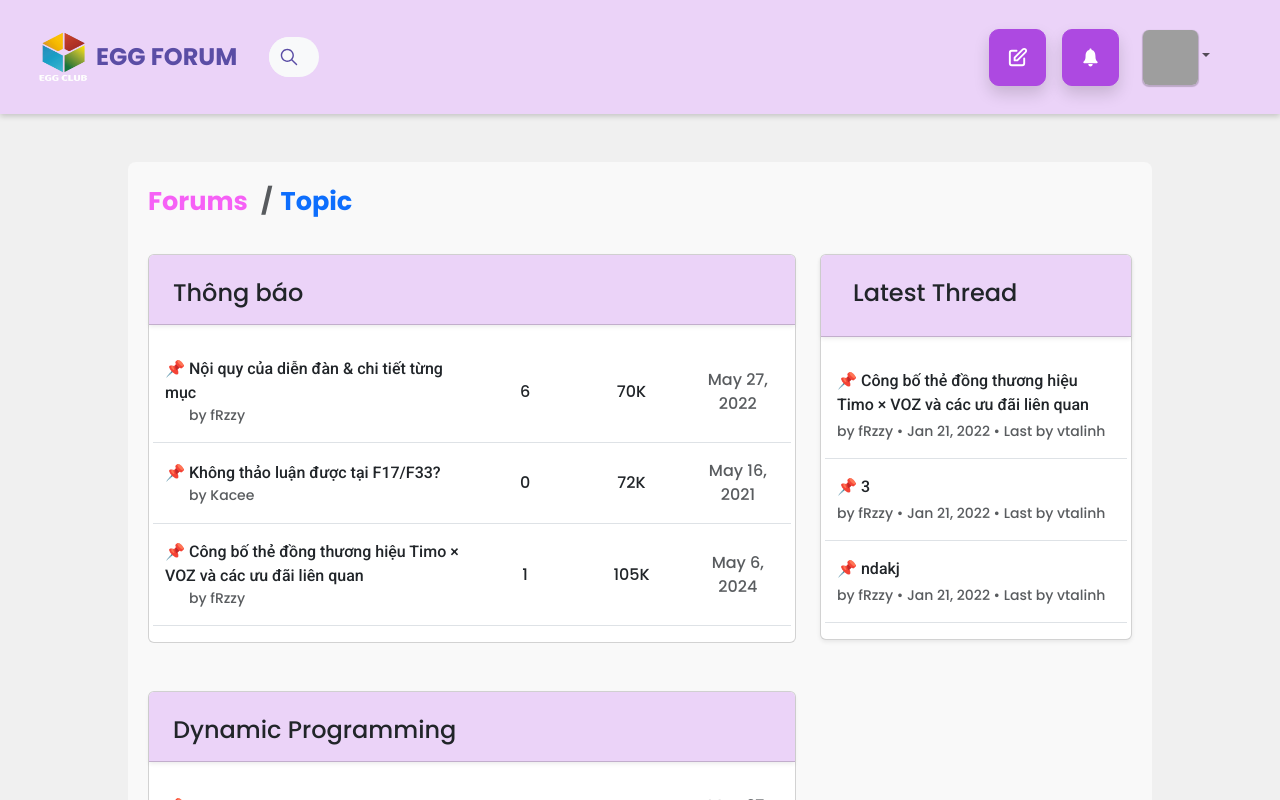
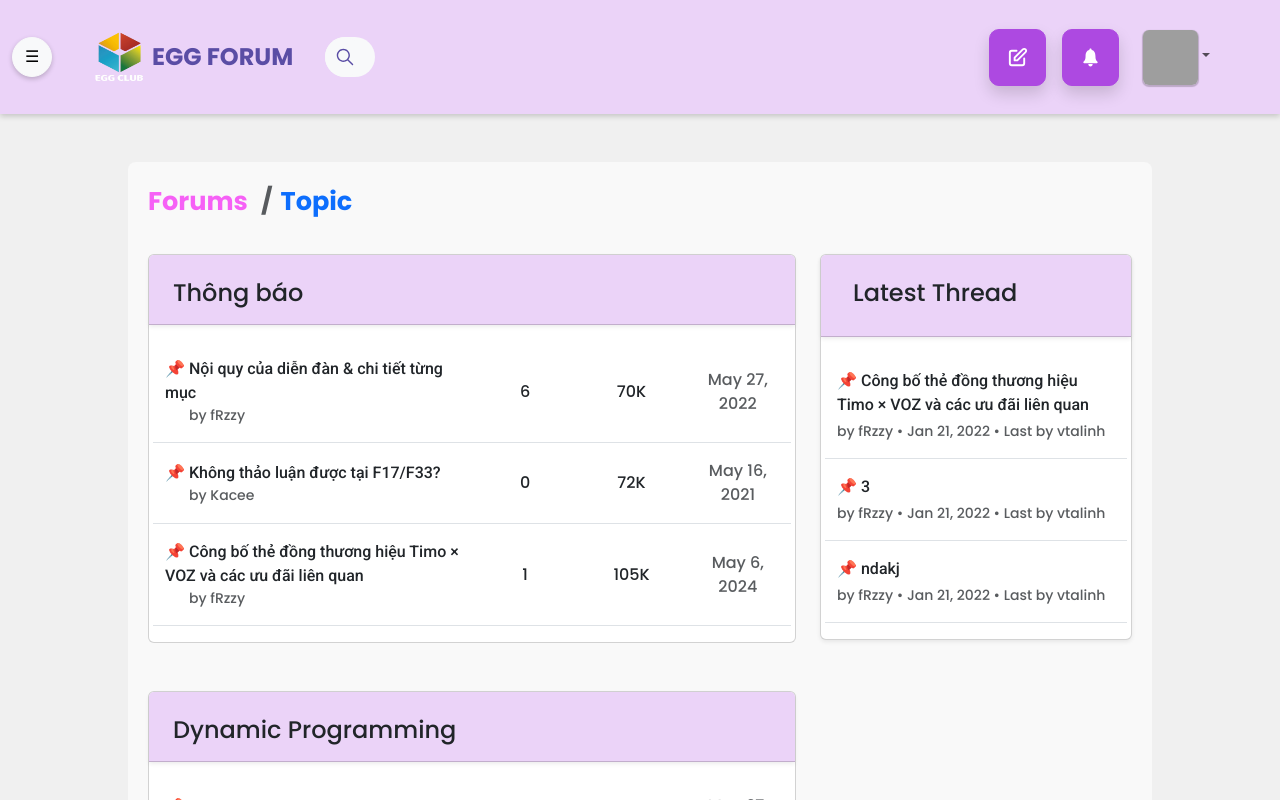
Before and after one commit to pandelevanhochust/EGG-TEAMWORK, a React (Create React App) app: page / in a window 1280 px wide. Shown: the top 800 px of the page. Built offline with nearby package versions, Linux system fonts and the light colour scheme; grey boxes are pictures that could not be loaded; a web font is replaced by a local one.

Commit message:
nav-bar side

```diff
--- a/src/layout/Header.js
+++ b/src/layout/Header.js
@@ -1,19 +1,31 @@
 import React, { useState } from 'react';
-import { Button, Card, Container, FormControl, Image, ListGroup, Nav, Navbar, NavDropdown } from 'react-bootstrap';
-import { HiOutlinePencilAlt } from "react-icons/hi";
-import { IoIosNotifications, IoIosSearch } from "react-icons/io";
+import {
+  Button,
+  Card,
+  Container,
+  FormControl,
+  Image,
+  ListGroup,
+  Nav,
+  Navbar,
+  NavDropdown,
+  Offcanvas,
+} from 'react-bootstrap';
+import { HiOutlinePencilAlt } from 'react-icons/hi';
+import { IoIosNotifications, IoIosSearch } from 'react-icons/io';
 import { Link, useNavigate } from 'react-router-dom';
 import Logo from '../assets/Logo1.png';
 import AvatarImg from '../assets/avatar.png';
 import './Header.css';
 
-const Header = () => {
+const HeaderWithSideNav = () => {
   const [userState, setUserState] = useState(true);
   const [Search_key, setSearch_key] = useState('');
   const [Notification, setNotification] = useState(false);
   const [searchExpanded, setSearchExpanded] = useState(false);
+  const [showSideNav, setShowSideNav] = useState(false);
 
-  const notifications = ["Notification 1", "Notification 2", "Notification 3"];
+  const notifications = ['Notification 1', 'Notification 2', 'Notification 3'];
 
   const navigate = useNavigate();
 
@@ -25,25 +37,39 @@ const Header = () => {
 
   const Logout = () => {
     setUserState(false);
-    navigate("/");
+    navigate('/');
   };
 
   return (
+    <>
+      {/* Navbar Ngang */}
       <header>
         <Navbar className="navbar_header" sticky="top" expand="lg" style={{ width: '100%' }}>
           <Container fluid className="py-2 d-flex align-items-center justify-content-between">
+            {/* Nút mở SideNav */}
+            <Button
+              variant="light"
+              onClick={() => setShowSideNav(true)}
+              className="me-3"
+              style={{
+                borderRadius: '50%',
+                width: '40px',
+                height: '40px',
+                boxShadow: '0 2px 5px rgba(0,0,0,0.2)',
+              }}
+            >
+              ☰
+            </Button>
+
             {/* Logo */}
             <Navbar.Brand href="/" className="d-flex align-items-center egglogo p-3">
-            <Image
-              src={Logo}
-              alt="Logo"
-              rounded
-              fluid
-              style={{ width: '50px', height: '50px' }}
-            />
-            <span className="ms-2" style={{ color: '#5a4da5', fontWeight: 'bold', fontSize: '1.5rem' }}>EGG FORUM</span>
+              <Image src={Logo} alt="Logo" rounded fluid style={{ width: '50px', height: '50px' }} />
+              <span className="ms-2" style={{ color: '#5a4da5', fontWeight: 'bold', fontSize: '1.5rem' }}>
+                EGG FORUM
+              </span>
             </Navbar.Brand>
 
+            {/* Thanh tìm kiếm */}
             <div
               className={`search-container d-flex align-items-center position-relative ${
                 searchExpanded ? 'expanded' : ''
@@ -92,14 +118,19 @@ const Header = () => {
               {userState && (
                 <Nav className="d-flex flex-row align-items-center gap-3 auth-buttons">
                   <Link to="/writing">
-                  <Button variant="primary" className="p-3 rounded-button shadow d-flex align-items-center justify-content-center">
+                    <Button
+                      variant="primary"
+                      className="p-3 rounded-button shadow d-flex align-items-center justify-content-center"
+                    >
                       <HiOutlinePencilAlt style={{ width: '23px', height: '23px' }} />
                     </Button>
                   </Link>
 
-                <Button variant="primary"
+                  <Button
+                    variant="primary"
                     className="p-3 rounded-button shadow d-flex align-items-center justify-content-center"
-                        onClick={() => setNotification(!Notification)}>
+                    onClick={() => setNotification(!Notification)}
+                  >
                     <IoIosNotifications style={{ width: '23px', height: '23px' }} />
                   </Button>
 
@@ -132,9 +163,7 @@ const Header = () => {
                             </ListGroup.Item>
                           ))
                         ) : (
-                      <ListGroup.Item className="text-center text-muted py-2">
-                        No notifications
-                      </ListGroup.Item>
+                          <ListGroup.Item className="text-center text-muted py-2">No notifications</ListGroup.Item>
                         )}
                       </ListGroup>
                       <Card.Footer className="text-center">
@@ -152,7 +181,11 @@ const Header = () => {
                         alt="User Avatar"
                         rounded
                         fluid
-                      style={{ width: '55px', height: '55px', boxShadow: '0px 1px 1px 1px rgba(0, 0, 0, 0.2)' }}
+                        style={{
+                          width: '55px',
+                          height: '55px',
+                          boxShadow: '0px 1px 1px 1px rgba(0, 0, 0, 0.2)',
+                        }}
                       />
                     }
                     id="avatar-dropdown"
@@ -168,10 +201,14 @@ const Header = () => {
               {!userState && (
                 <Nav className="d-flex flex-row align-items-center gap-3 auth-buttons">
                   <Link to="/login">
-                  <Button variant="primary" className="custom-button rounded-button shadow d-flex align-items-center justify-content-center">Log in</Button>
+                    <Button variant="primary" className="custom-button rounded-button shadow d-flex align-items-center justify-content-center">
+                      Log in
+                    </Button>
                   </Link>
                   <Link to="/register">
-                  <Button variant="primary" className="custom-button rounded-button shadow d-flex align-items-center justify-content-center">Register</Button>
+                    <Button variant="primary" className="custom-button rounded-button shadow d-flex align-items-center justify-content-center">
+                      Register
+                    </Button>
                   </Link>
                 </Nav>
               )}
@@ -179,7 +216,26 @@ const Header = () => {
           </Container>
         </Navbar>
       </header>
+
+      {/* Offcanvas SideNav */}
+      <Offcanvas
+        show={showSideNav}
+        onHide={() => setShowSideNav(false)}
+        style={{ width: '250px' }}
+        >
+          <Offcanvas.Header closeButton style={{ backgroundColor: '#EBD3F8' }}>
+            <Offcanvas.Title>EGG Forums</Offcanvas.Title>
+          </Offcanvas.Header>
+          <Offcanvas.Body>
+            <Nav className="flex-column">
+              <Nav.Link href="/" className="mb-3">Home</Nav.Link>
+              <Nav.Link href="/topic" className="mb-3">Forums</Nav.Link>
+              <Nav.Link href="/settings" className="mb-3">Settings</Nav.Link>
+            </Nav>
+          </Offcanvas.Body>
+      </Offcanvas>
+    </>
   );
 };
 
-export default Header;
+export default HeaderWithSideNav;
--- a/src/layout/PostScreen/PostScreen.js
+++ b/src/layout/PostScreen/PostScreen.js
@@ -1,5 +1,5 @@
 import React, { useState } from 'react';
-import { Breadcrumb, Card, Col, Container, Form, ListGroup, Row } from 'react-bootstrap';
+import { Breadcrumb, Card, Col, Container, Form, ListGroup, Row, Button } from 'react-bootstrap';
 import { useParams } from 'react-router-dom';
 import Header from '../Header';
 
@@ -126,6 +126,9 @@ const PostScreen = () => {
                         className="py-3 mt-2"
                         onChange={(e) => setUser_comment(e.target.value)}
                       />
+                      <div className="mt-4 text-center" style={{ color: '#EBD3F8' }}>
+                        <Button>Push</Button>
+                      </div>
                     </Form.Group>
                   </Col>
                 </Row>
```
Lines whose indentation alone changed are shown as unchanged.
